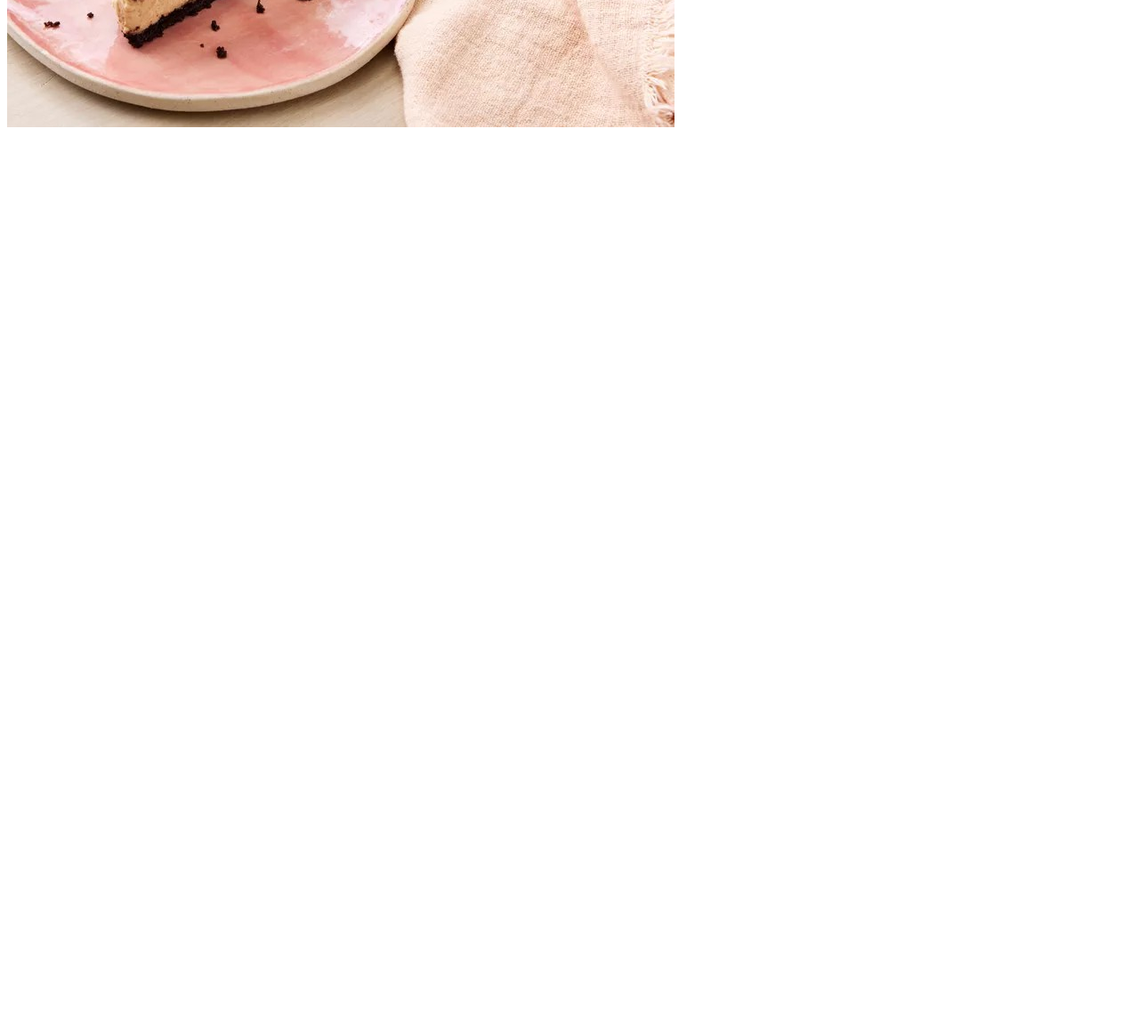
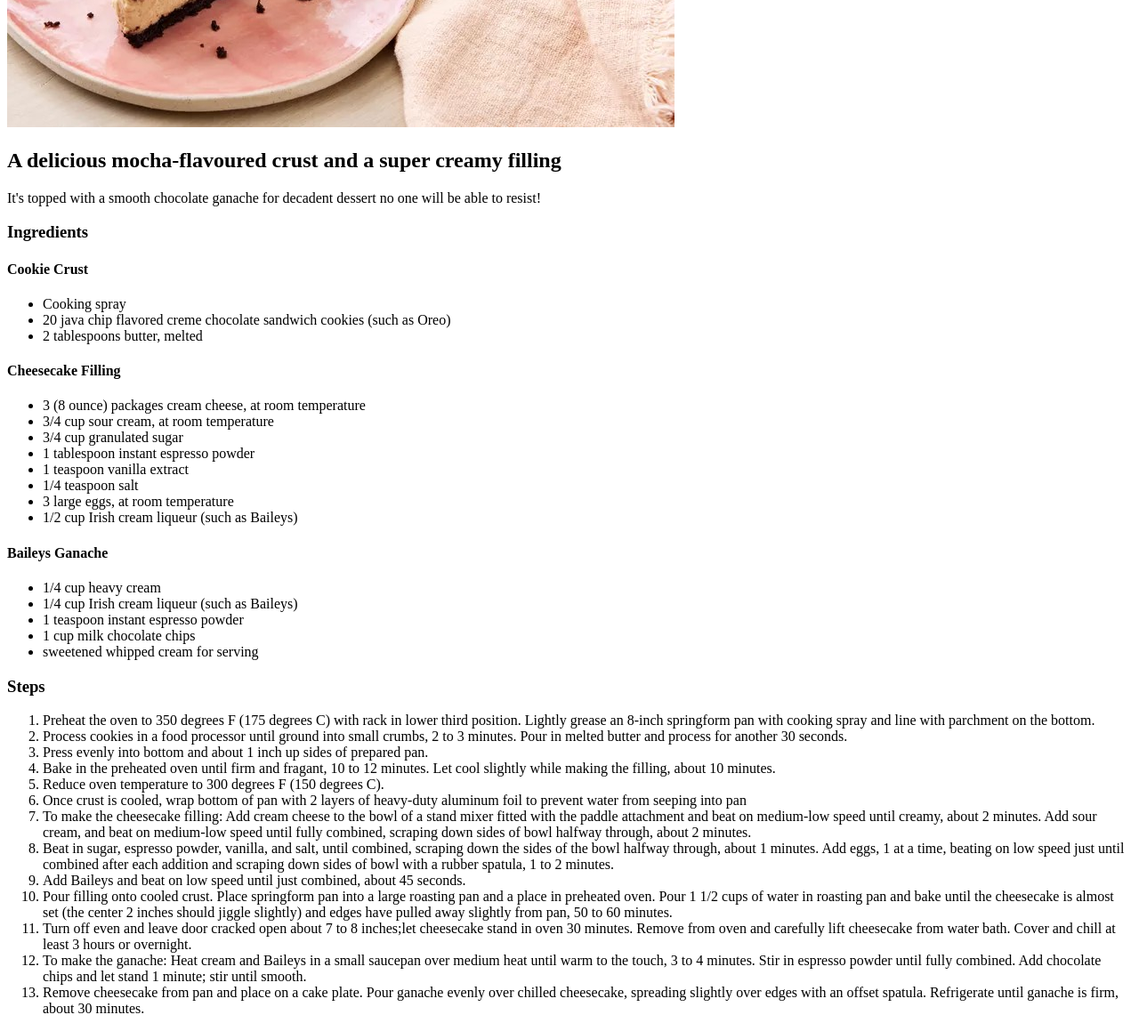
Before and after one commit to mthokozisisipho/odin-recipes, a plain HTML site: page recipes/baileys-cheesecake.html in a window 1280 px wide. Shown: the part 500-1659 px from the top of the page at 89% size. Before the commit the page ends 800 px from the top, so only its background shows below. Drawn offline with Linux system fonts and the light colour scheme.

Commit message:
Update recipe page content

```diff
--- a/recipes/baileys-cheesecake.html
+++ b/recipes/baileys-cheesecake.html
@@ -9,5 +9,131 @@
     <body>
         <h1>Baileys Cheesecake</h1>
         <img src="../images/baileys-cheesecake.jpg" alt="A picture of baileys cheesecake">
+
+        <h2>A delicious mocha-flavoured crust and a super creamy filling</h2>
+        <p>
+            It's topped with a smooth chocolate ganache for decadent
+            dessert no one will be able to resist!
+        </p>
+
+        <h3>Ingredients</h3>
+        <h4>Cookie Crust</h4>
+        <ul>
+            <li>Cooking spray</li>
+            <li>20 java chip flavored creme chocolate sandwich cookies (such as Oreo)</li>
+            <li>2 tablespoons butter, melted</li>
+        </ul>
+
+        <h4>Cheesecake Filling</h4>
+        <ul>
+            <li>3 (8 ounce) packages cream cheese, at room temperature</li>
+            <li>3/4 cup sour cream, at room temperature</li>
+            <li>3/4 cup granulated sugar</li>
+            <li>1 tablespoon instant espresso powder</li>
+            <li>1 teaspoon vanilla extract</li>
+            <li>1/4 teaspoon salt</li>
+            <li>3 large eggs, at room temperature</li>
+            <li>1/2 cup Irish cream liqueur (such as Baileys)</li>
+        </ul>
+
+        <h4>Baileys Ganache</h4>
+        <ul>
+            <li>1/4 cup heavy cream</li>
+            <li>1/4 cup Irish cream liqueur (such as Baileys)</li>
+            <li>1 teaspoon instant espresso powder</li>
+            <li>1 cup milk chocolate chips</li>
+            <li>sweetened whipped cream for serving</li>
+        </ul>
+
+        <h3>Steps</h3>
+        <ol>
+            <li>
+                Preheat the oven to 350 degrees F (175
+                degrees C) with rack in lower third position.
+                Lightly grease an 8-inch springform pan
+                with cooking spray and line with parchment
+                on the bottom.
+            </li>
+
+            <li>
+                Process cookies in a food processor until
+                ground into small crumbs, 2 to 3 minutes.
+                Pour in melted butter and process for another 30 seconds.
+            </li>
+
+            <li>
+                Press evenly into bottom and about 1 inch
+                up sides of prepared pan.
+            </li>
+
+            <li>
+                Bake in the preheated oven until firm and
+                fragant, 10 to 12 minutes. Let cool slightly
+                while making the filling, about 10 minutes.
+            </li>
+
+            <li>
+                Reduce oven temperature to 300 degrees F (150 degrees C).
+            </li>
+
+            <li>
+                Once crust is cooled, wrap bottom of pan with 2 layers
+                of heavy-duty aluminum foil
+                to prevent water from seeping into pan
+            </li>
+
+            <li>
+                To make the cheesecake filling: Add cream cheese to the bowl
+                of a stand mixer fitted with the paddle attachment and beat on
+                medium-low speed until creamy, about 2 minutes. Add sour cream,
+                and beat on medium-low speed until fully combined, scraping
+                down sides of bowl halfway through, about 2 minutes.
+            </li>
+
+            <li>
+                Beat in sugar, espresso powder, vanilla, and salt, until
+                combined, scraping down the sides of the bowl halfway
+                through, about 1 minutes. Add eggs, 1 at a time, beating
+                on low speed just until combined after each addition and
+                scraping down sides of bowl with a rubber spatula,
+                1 to 2 minutes.
+            </li>
+
+            <li>
+                Add Baileys and beat on low speed until just combined,
+                about 45 seconds.
+            </li>
+
+            <li>
+                Pour filling onto cooled crust. Place springform pan into a
+                large roasting pan and a place in preheated oven. Pour
+                1 1/2 cups of water in roasting pan and bake until the
+                cheesecake is almost set (the center 2 inches should jiggle
+                slightly) and edges have pulled away slightly from pan,
+                50 to 60 minutes.
+            </li>
+
+            <li>
+                Turn off even and leave door cracked open about 7 to
+                8 inches;let cheesecake stand in oven 30 minutes.
+                Remove from oven and carefully lift cheesecake from
+                water bath. Cover and chill at least 3 hours or overnight.
+            </li>
+
+            <li>
+                To make the ganache: Heat cream and Baileys in a small
+                saucepan over medium heat until warm to the touch,
+                3 to 4 minutes. Stir in espresso powder until fully
+                combined. Add chocolate chips and let stand 1 minute;
+                stir until smooth.
+            </li>
+
+            <li>
+                Remove cheesecake from pan and place on a cake plate.
+                Pour ganache evenly over chilled cheesecake, spreading
+                slightly over edges with an offset spatula. Refrigerate
+                until ganache is firm, about 30 minutes.
+            </li>
+        </ol>
     </body>
 </html>
```
